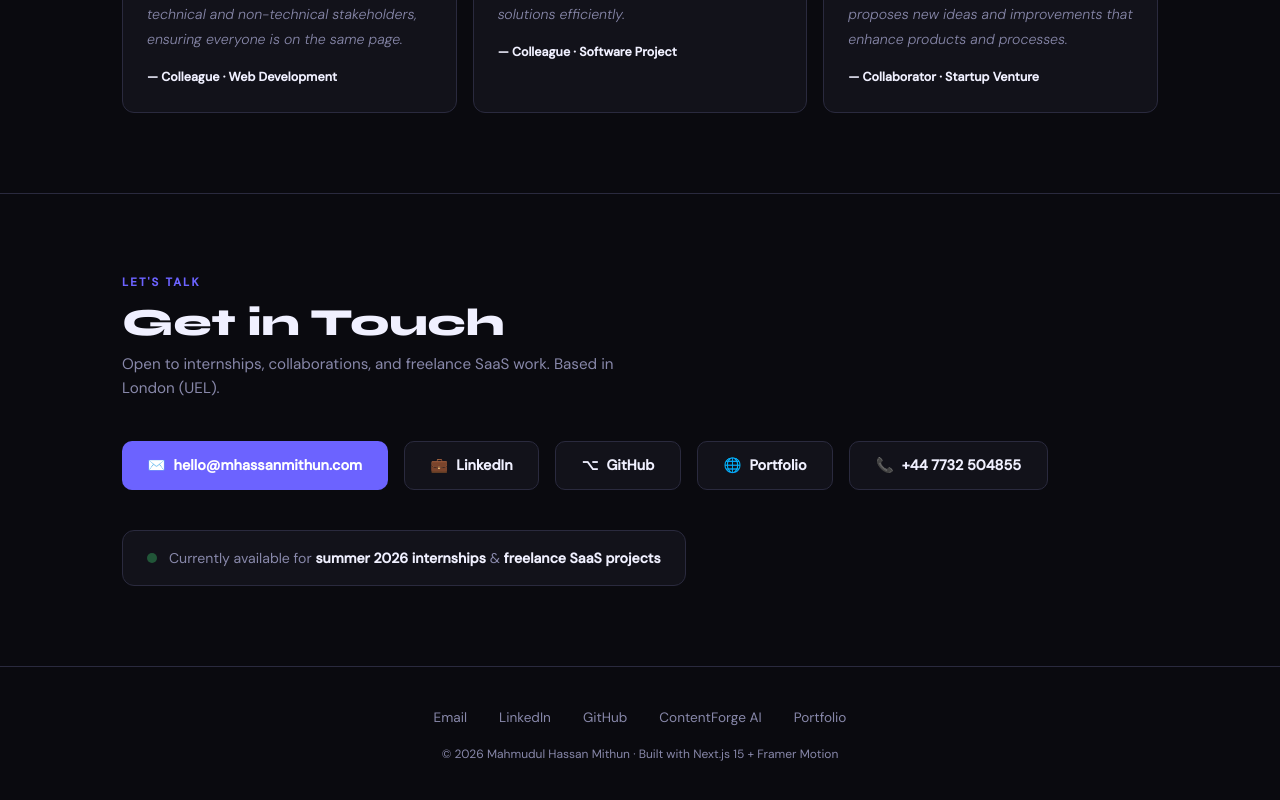
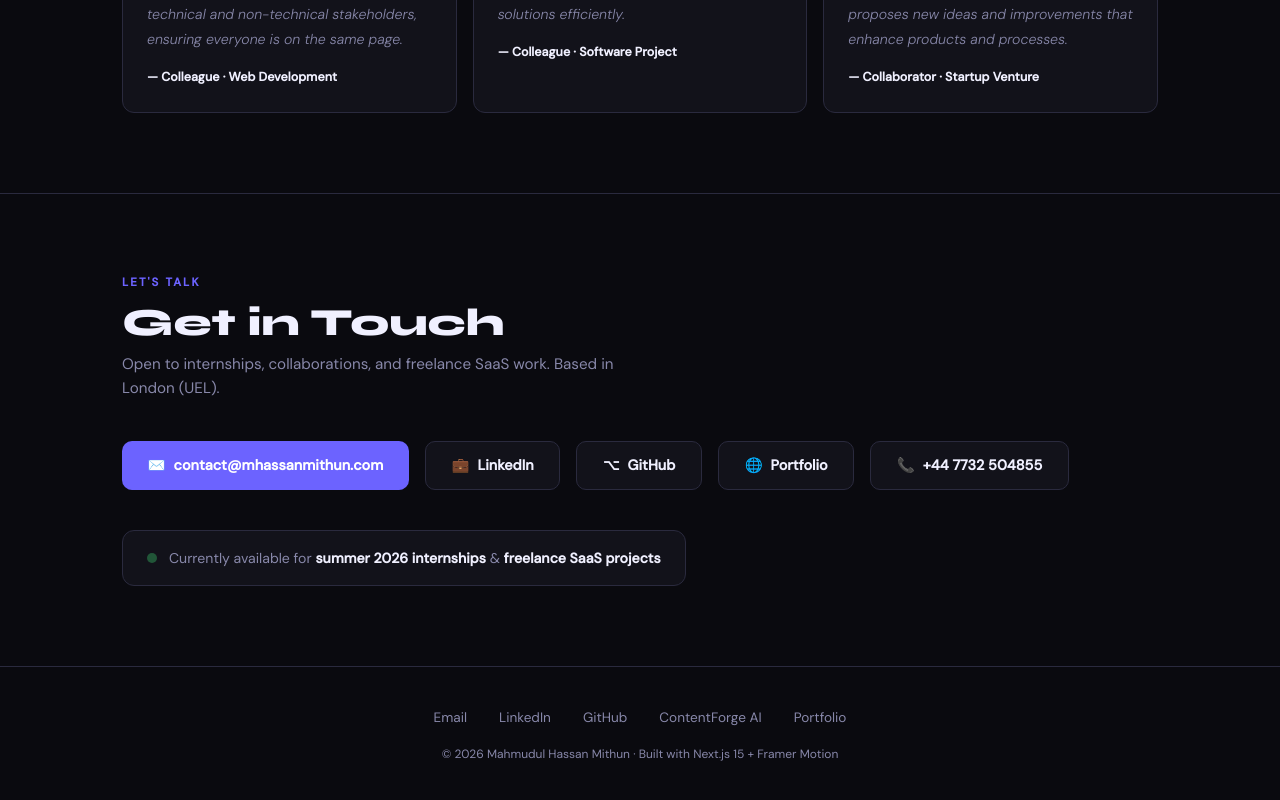
Before and after one commit to mithun2k2/my-portfolio, a Next.js app: page / in a window 1280 px wide. Shown: the part 5354-6154 px from the top of the page. Built offline with nearby package versions, Linux system fonts and the light colour scheme; no server answers.

Commit message:
fix: update email to contact@mhassanmithun.com

```diff
--- a/src/app/contact/page.tsx
+++ b/src/app/contact/page.tsx
@@ -88,7 +88,7 @@ export default function ContactPage() {
           {/* Left: info cards */}
           <motion.div initial={{ opacity: 0, x: -20 }} animate={{ opacity: 1, x: 0 }} transition={{ duration: 0.5, delay: 0.1 }} style={{ display: "flex", flexDirection: "column", gap: "1rem" }}>
             {[
-              { icon: "✉️", label: "Email", value: "hello@mhassanmithun.com", href: "mailto:hello@mhassanmithun.com" },
+              { icon: "✉️", label: "Email", value: "contact@mhassanmithun.com", href: "mailto:contact@mhassanmithun.com" },
               { icon: "💼", label: "LinkedIn", value: "mahmudul-hassan", href: "https://linkedin.com/in/mahmudul-hassan-9725226a" },
               { icon: "⌥", label: "GitHub", value: "github.com/mithun2k2", href: "https://github.com/mithun2k2" },
               { icon: "🌐", label: "Portfolio", value: "mhassanmithun.com", href: "https://mhassanmithun.com" },
@@ -175,7 +175,7 @@ export default function ContactPage() {
                 </motion.button>
 
                 <p style={{ fontSize: "0.72rem", color: "var(--muted)", textAlign: "center" }}>
-                  Or email directly: <a href="mailto:hello@mhassanmithun.com" style={{ color: "var(--accent)" }}>hello@mhassanmithun.com</a>
+                  Or email directly: <a href="mailto:contact@mhassanmithun.com" style={{ color: "var(--accent)" }}>contact@mhassanmithun.com</a>
                 </p>
               </div>
             )}
--- a/src/app/layout.tsx
+++ b/src/app/layout.tsx
@@ -61,7 +61,7 @@ const jsonLd = {
   "@type": "Person",
   name: "Mahmudul Hassan Mithun",
   url: "https://mhassanmithun.com",
-  email: "hello@mhassanmithun.com",
+  email: "contact@mhassanmithun.com",
   telephone: "+447732504855",
   jobTitle: "AI & SaaS Developer",
   description:
--- a/src/components/AIChatWidget.tsx
+++ b/src/components/AIChatWidget.tsx
@@ -14,7 +14,7 @@ Key facts about Hassan:
 - Built YOLOv8 traffic management system at 94% accuracy
 - WBL placement as Computer Lab Technician at UEL
 - Open to summer 2026 internships and freelance SaaS work
-- Email: hello@mhassanmithun.com | LinkedIn: linkedin.com/in/mahmudul-hassan-9725226a
+- Email: contact@mhassanmithun.com | LinkedIn: linkedin.com/in/mahmudul-hassan-9725226a
 - Location: London, UK
 
 Be concise, friendly and professional. If asked about hiring or collaboration, encourage them to use the contact page or email directly. Keep responses under 150 words unless the question needs more detail.`
@@ -54,7 +54,7 @@ export default function AIChatWidget() {
         body: JSON.stringify({
           system: SYSTEM_PROMPT,
           messages: [
-            ...messages.filter(m => m.role !== "assistant" || messages.indexOf(m) > 0).map(m => ({
+            ...messages.filter((m, i) => !(m.role === "assistant" && i === 0)).map(m => ({
               role: m.role,
               content: m.content
             })),
@@ -66,7 +66,7 @@ export default function AIChatWidget() {
       const reply = data.content?.[0]?.text || "Sorry, I couldn't process that. Please try again!"
       setMessages(prev => [...prev, { role: "assistant", content: reply }])
     } catch {
-      setMessages(prev => [...prev, { role: "assistant", content: "Sorry, something went wrong. Please email hello@mhassanmithun.com directly!" }])
+      setMessages(prev => [...prev, { role: "assistant", content: "Sorry, something went wrong. Please email contact@mhassanmithun.com directly!" }])
     } finally {
       setLoading(false)
     }
--- a/src/components/Contact.tsx
+++ b/src/components/Contact.tsx
@@ -3,7 +3,7 @@
 import { motion } from "framer-motion"
 
 const contactLinks = [
-  { label: "hello@mhassanmithun.com", href: "mailto:hello@mhassanmithun.com", icon: "✉️", primary: true },
+  { label: "contact@mhassanmithun.com", href: "mailto:contact@mhassanmithun.com", icon: "✉️", primary: true },
   { label: "LinkedIn", href: "https://www.linkedin.com/in/mahmudul-hassan-9725226a/", icon: "💼", primary: false },
   { label: "GitHub", href: "https://github.com/mithun2k2", icon: "⌥", primary: false },
   { label: "Portfolio", href: "https://mhassanmithun.com", icon: "🌐", primary: false },
--- a/src/components/Navbar.tsx
+++ b/src/components/Navbar.tsx
@@ -117,7 +117,7 @@ export default function Navbar() {
             <a href="/blog" className="nav-link nl-blog">Blog</a>
             <a href="/contact" className="nav-link nl-contact">Contact</a>
             <div style={{ width: "1rem" }} />
-            <a href="mailto:hello@mhassanmithun.com" className="hire-btn">Hire Me</a>
+            <a href="mailto:contact@mhassanmithun.com" className="hire-btn">Hire Me</a>
           </div>
         </div>
       </motion.nav>
```
